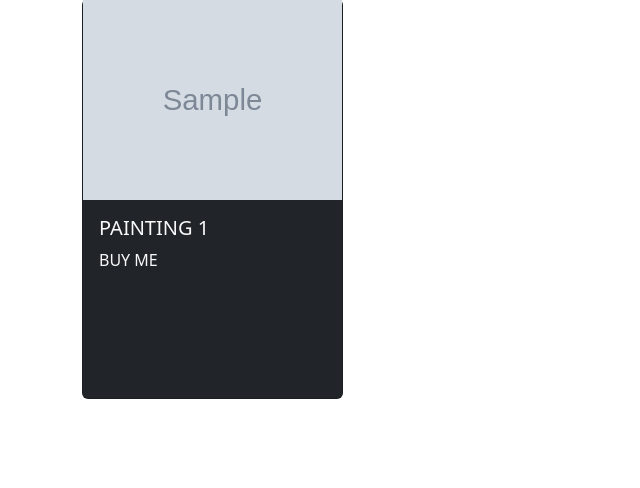
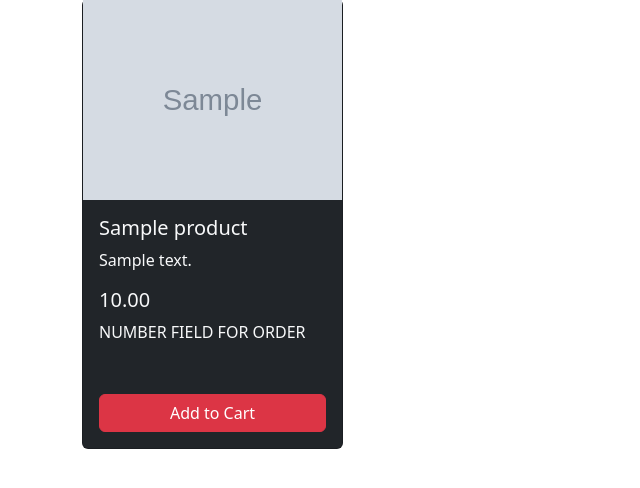
Before and after one commit to jmcaballas/django-shopping-cart, a Django app: page / in a window 1280 px wide. Shown: the part 189-677 px from the top of the page, without its empty margins (0-640 px from the left). Run offline with Django 4.2, Linux system fonts and the light colour scheme; a user stored in the database is signed in; tables that the repository leaves empty hold one stand-in row (values such as "Sample post"); grey boxes marked "Sample" are stand-in pictures.

Commit message:
Add product details

```diff
--- a/shoppingcart/views.py
+++ b/shoppingcart/views.py
@@ -8,7 +8,7 @@ def home(request):
     products = Product.objects.all()
 
     context = {
-        'products': products
+        'products': products,
     }
 
     return render(request, 'shoppingcart/home.html', context)
--- a/static/css/stylesheet.css
+++ b/static/css/stylesheet.css
@@ -5,7 +5,8 @@ body::before {
 }
 
 .home-products .card {
-    min-height: 400px;
+    height: 450px;
+    max-height: 450px;
 }
 
 .home-products img {
--- a/templates/shoppingcart/home.html
+++ b/templates/shoppingcart/home.html
@@ -15,9 +15,14 @@
                 <div class="col-md-3 col-sm-6 my-3 my-md-0">
                     <div class="card bg-dark text-light">
                         <img src="{{product.productimage_set.get.images.url}}" class="img-fluid">
-                        <div class="card-body">
-                            <h5 class="card-title">PAINTING 1</h5>
-                            <p class="card-text">BUY ME</p>
+                        <div class="card-body d-flex flex-column">
+                            <h5 class="card-title">{{ product.name }}</h5>
+                            <p class="card-text">{{ product.description }}</p>
+                            <h5 class="card-text">{{ product.price }}</h5>
+                            {% if user.is_authenticated %}
+                            <p>NUMBER FIELD FOR ORDER</p>
+                            <button class="btn btn-danger mt-auto">Add to Cart</button>
+                            {% endif %}
                         </div>
                     </div>
                 </div>
```
